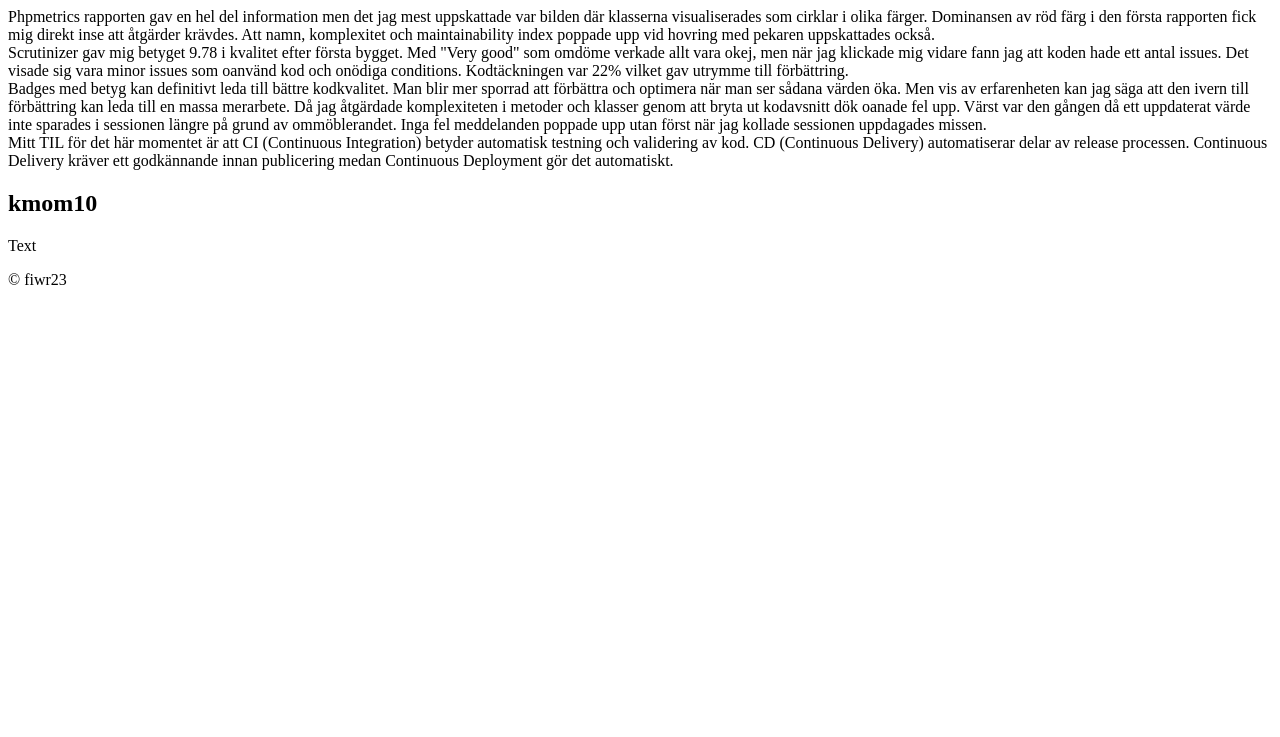
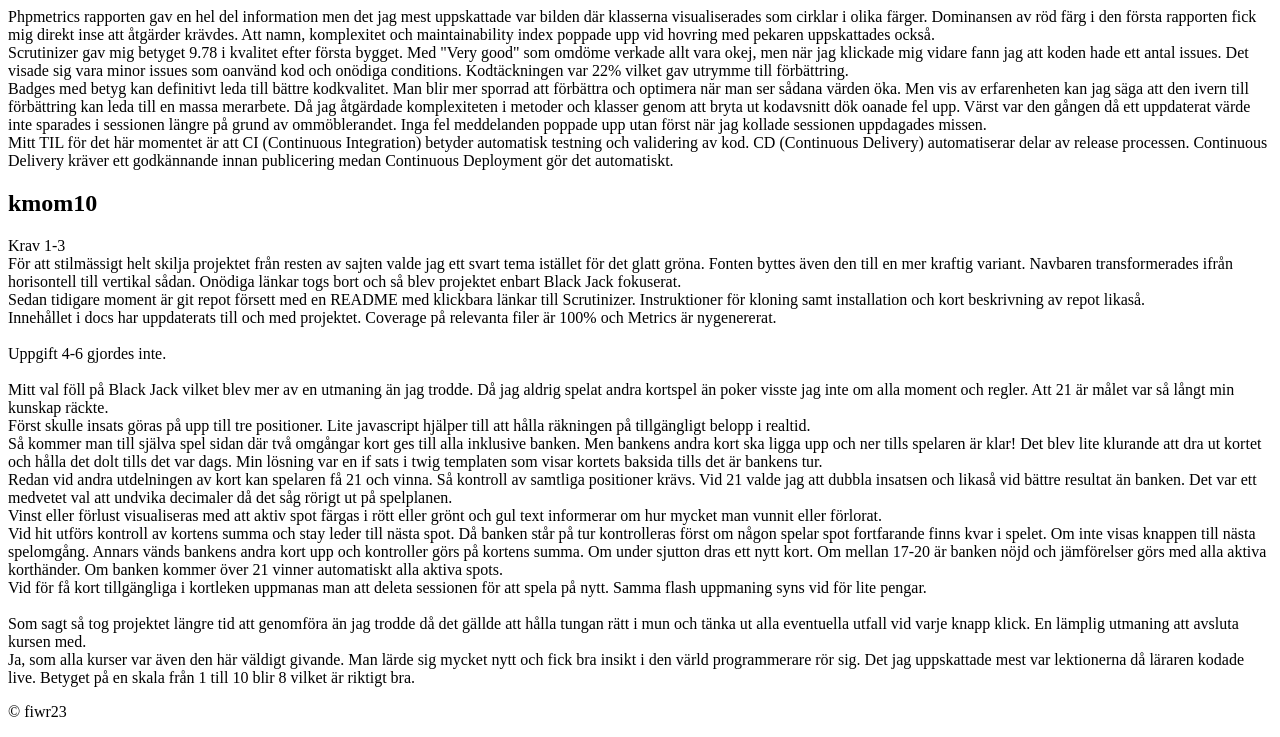
Before and after one commit to fiwr23/mvc-report, a Symfony app: template templates/report.html.twig in a window 1280 px wide. Shown: the part 1825-2562 px from the top of the page. Before the commit the page ends 2110 px from the top, so only its background shows below. Run offline with Twig, Linux system fonts and the light colour scheme; the template is opened without the code that fills it, so the values that code supplies are empty; some libraries are stand-ins or nearby versions.

Commit message:
Added kmom10 report

```diff
--- a/templates/report.html.twig
+++ b/templates/report.html.twig
@@ -164,6 +164,50 @@
     </div>
     <div id="kmom10" class="kmom">
     <h2>kmom10</h2>
-    <p>Text</p>
+    <p>
+    Krav 1-3<br>
+    För att stilmässigt helt skilja projektet från resten av sajten valde jag ett svart tema
+    istället för det glatt gröna. Fonten byttes även den till en mer kraftig variant.
+    Navbaren transformerades ifrån horisontell till vertikal sådan. Onödiga länkar togs bort och
+    så blev projektet enbart Black Jack fokuserat.<br>
+
+    Sedan tidigare moment är git repot försett med en README med klickbara länkar till Scrutinizer.
+    Instruktioner för kloning samt installation och kort beskrivning av repot likaså.<br>
+    Innehållet i docs har uppdaterats till och med projektet. Coverage på relevanta filer är 100%
+     och Metrics är nygenererat.<br><br>
+
+    Uppgift 4-6 gjordes inte.<br><br>
+
+    Mitt val föll på Black Jack vilket blev mer av en utmaning än jag trodde.
+    Då jag aldrig spelat andra kortspel än poker visste jag inte om alla moment och regler.
+    Att 21 är målet var så långt min kunskap räckte.<br>
+    Först skulle insats göras på upp till tre positioner. Lite javascript hjälper till att
+    hålla räkningen på tillgängligt belopp i realtid.<br>
+    Så kommer man till själva spel sidan där två omgångar kort ges till alla inklusive banken.
+    Men bankens andra kort ska ligga upp och ner tills spelaren är klar! Det blev lite klurande
+    att dra ut kortet och hålla det dolt tills det var dags. Min lösning var en if sats i twig
+    templaten som visar kortets baksida tills det är bankens tur.<br>
+    Redan vid andra utdelningen av kort kan spelaren få 21 och vinna. Så kontroll av samtliga
+    positioner krävs. Vid 21 valde jag att dubbla insatsen och likaså vid bättre resultat än banken.
+    Det var ett medvetet val att undvika decimaler då det såg rörigt ut på spelplanen.<br>
+    Vinst eller förlust visualiseras med att aktiv spot färgas i rött eller grönt och gul text
+    informerar om hur mycket man vunnit eller förlorat.<br>
+    Vid hit utförs kontroll av kortens summa och stay leder till nästa spot. Då banken står på tur
+    kontrolleras först om någon spelar spot fortfarande finns kvar i spelet.
+    Om inte visas knappen till nästa spelomgång. Annars vänds bankens andra kort upp och kontroller
+    görs på kortens summa. Om under sjutton dras ett nytt kort. Om mellan 17-20 är banken nöjd och
+    jämförelser görs med alla aktiva korthänder. Om banken kommer över 21 vinner automatiskt alla
+    aktiva spots.<br>
+    Vid för få kort tillgängliga i kortleken uppmanas man att deleta sessionen för att spela på
+    nytt. Samma flash uppmaning syns vid för lite pengar.<br><br>
+
+    Som sagt så tog projektet längre tid att genomföra än jag trodde då det gällde att hålla
+    tungan rätt i mun och tänka ut alla eventuella utfall vid varje knapp klick. En lämplig
+    utmaning att avsluta kursen med.<br>
+
+    Ja, som alla kurser var även den här väldigt givande. Man lärde sig mycket nytt och fick
+    bra insikt i den värld programmerare rör sig. Det jag uppskattade mest var lektionerna då
+    läraren kodade live. Betyget på en skala från 1 till 10 blir 8 vilket är riktigt bra.
+        </p>
     </div>
 {% endblock %}
```
